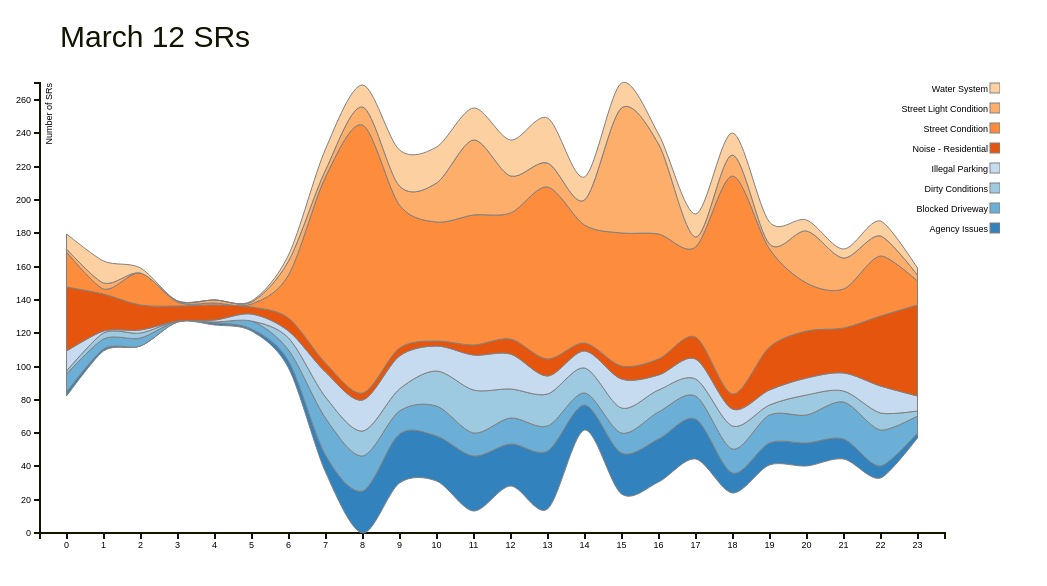
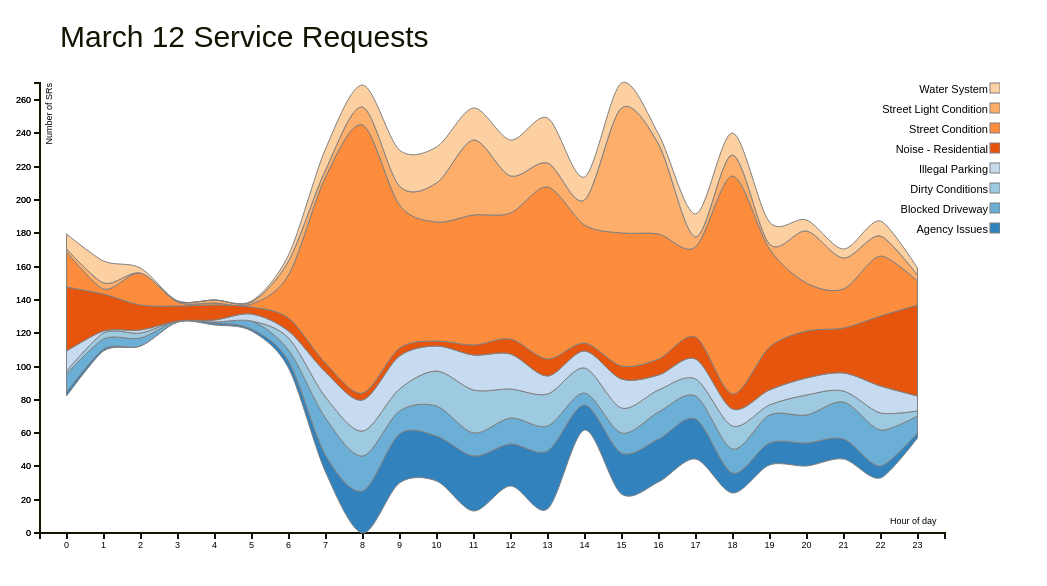
Before and after one commit to timothymartin76/Streamgraph_D3, a plain HTML site: page index.html in a window 1280 px wide. Shown: the whole page, without its empty margins (0-1047 px from the left). Drawn offline with Linux system fonts and the light colour scheme.

Commit message:
Update index.html

```diff
--- a/index.html
+++ b/index.html
@@ -25,7 +25,7 @@
     </style>
   </head>
   <body>
-    <h2 style="padding-left:60px;">March 12 SRs</h2>
+    <h2 style="padding-left:60px;">March 12 Service Requests</h2>
     <script src="d3/d3.js"></script>
     <script src="jquery/jquery-1.11.2.min.js"></script>
     <script src="bootstrap-3.3.4-dist/js/bootstrap.js"></script>
@@ -112,6 +112,14 @@
             .style("text-anchor", "end")
             .text("Number of SRs");
 
+          svg.append("g")
+            .attr("class", "x axis")
+            .call(yAxis)
+			      .append("text")
+            .attr("x", 850)
+            .attr("dy", "49em")
+            .text("Hour of day");
+
         var selection = svg.selectAll(".series")
           .data(seriesArr)
           .enter().append("g")
@@ -157,6 +165,7 @@
             .attr("y", 6)
             .attr("dy", ".35em")
             .style("text-anchor", "end")
+            .style("font-size", "11px")
             .text(function (d) { return d; });
 
         function removePopovers () {
```
